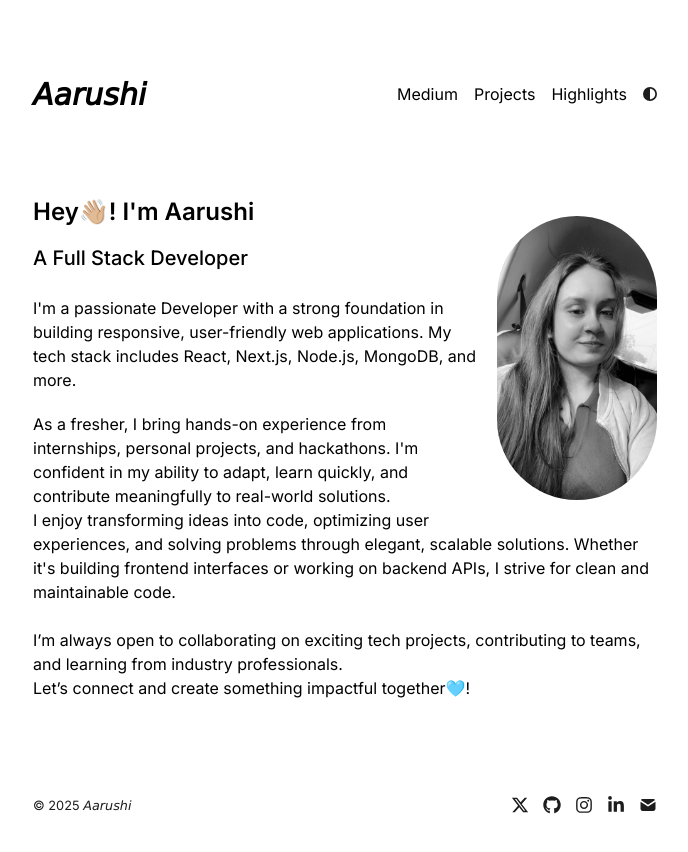
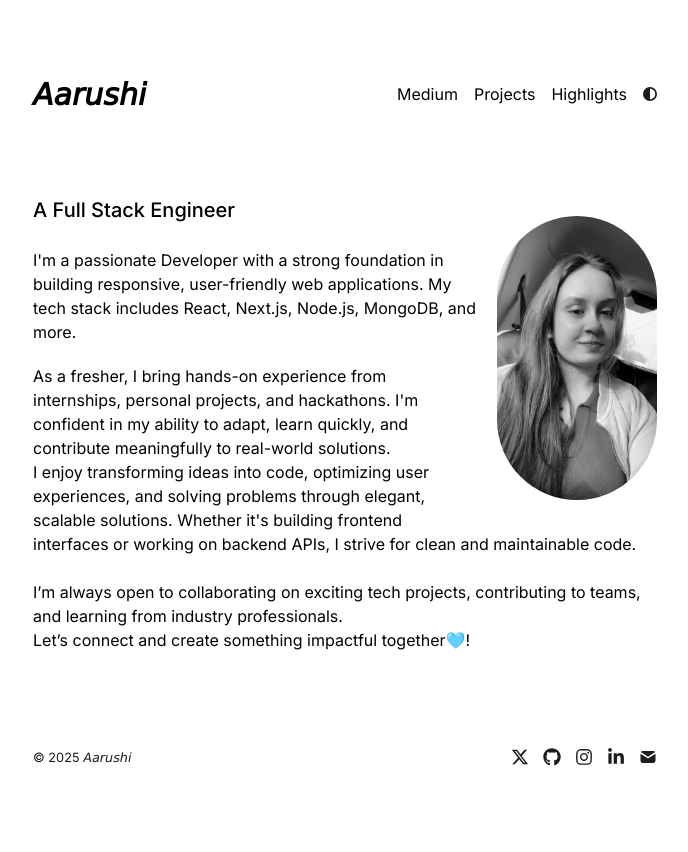
Before and after one commit to AarushiDaksh/aarushi-portfolio, a Next.js app: page / in a window 1280 px wide. Shown: the top 852 px of the page, without its empty margins (295-983 px from the left). After the commit the page ends 815 px from the top, so only its background shows below. Built offline with nearby package versions, Linux system fonts and the light colour scheme.

Commit message:
final project

```diff
--- a/app/page.tsx
+++ b/app/page.tsx
@@ -17,8 +17,8 @@ export default function Page() {
         </div>
 
             </a>
-      <h1 className="mb-4 text-2xl font-semibold">Hey👋🏼! I'm Aarushi</h1>
-      <h2 className="mb-6 text-xl font-medium">A Full Stack Developer</h2>
+
+      <h2 className="mb-6 text-xl font-medium">A Full Stack Engineer</h2>
       <div className="prose prose-neutral dark:prose-invert">
         <p>
           I'm a passionate Developer with a strong foundation in building responsive, user-friendly web applications. My tech stack includes React, Next.js, Node.js, MongoDB, and more.
```
